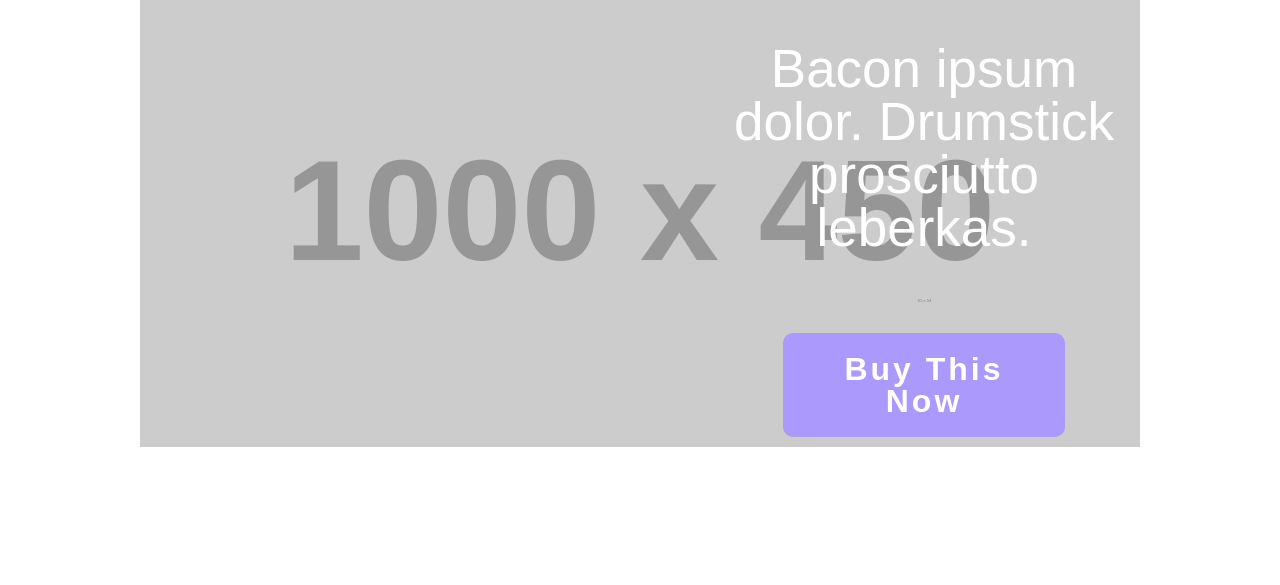
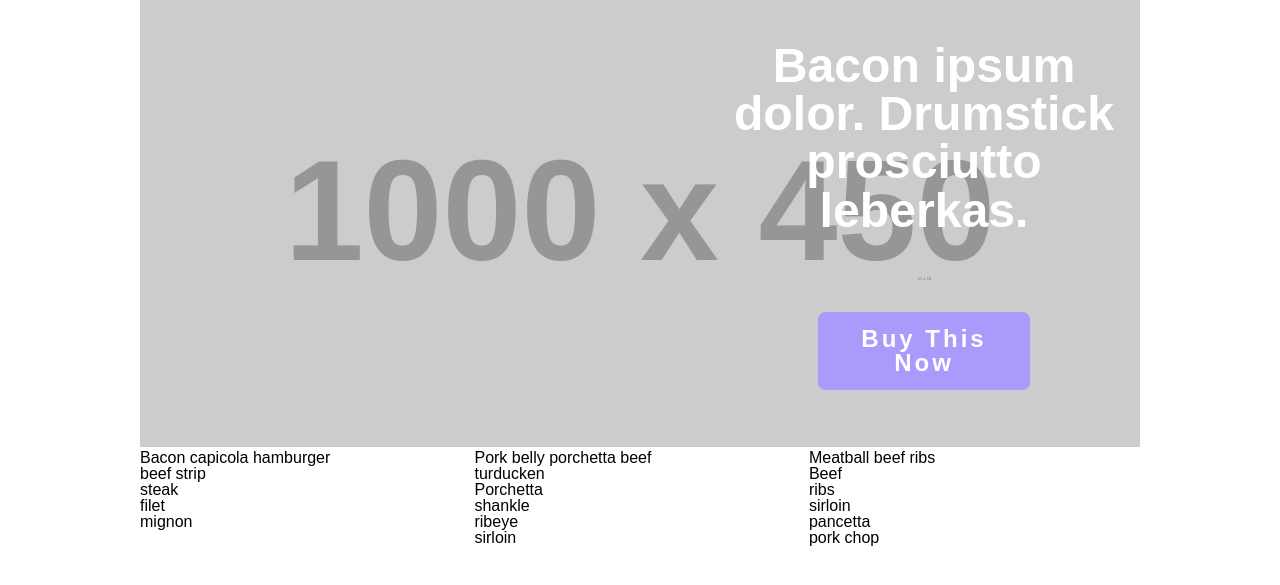
Before and after one commit to ngons/responsive-slider, a plain HTML site: page index.html in a window 1280 px wide. Shown: the part 53-638 px from the top of the page. Drawn offline with Linux system fonts and the light colour scheme; placeholder pictures from the web are drawn by us.

Commit message:
Added little buying incentives tables

```diff
--- a/css/style.css
+++ b/css/style.css
@@ -102,11 +102,12 @@ img {
 }
 
 h1 {
-    font-size: 3.313em;
+    font-size: 3.013em;
     line-height: 1em; /* 52 / 52 = 1em*/
     padding: 0.25em 0 0.25em;
     color: #fff;
     text-align: center;
+    font-weight: bold;
 }
 
 .heart-image {
@@ -117,7 +118,7 @@ h1 {
     display: block;
 }
 
-a.sign-up {
+a.signup {
     background-color: #AB99FB;
     -moz-border-radius: 0.313em;
     -webkit-border-radius: 0.313em;
@@ -133,7 +134,7 @@ a.sign-up {
     display: block;
     letter-spacing: 3px;
     text-align: center;
-    font-size: 2em;
+    font-size: 1.5em;
 
     -webkit-transition: background-color 0.5s ease 0.1s;
     -moz-transition: background-color 0.5s ease 0.1s;
@@ -144,6 +145,16 @@ a.sign-up {
 
 .mobile-banner-pic {
     display: none;
+}
+
+.charts {
+    display: block;
+}
+
+.chart-one, .chart-two, .chart-three {
+    width: 33%;
+    display: inline-block;
+    vertical-align: top;
 }
 
 
--- a/index.html
+++ b/index.html
@@ -35,7 +35,38 @@
             <div class="main-heading">
                 <h1 class="banner-text">Bacon ipsum dolor. Drumstick prosciutto leberkas.</h1>
                 <img class="heart-image" src="http://placehold.it/61x54/000000">
-                <a href="#" title="Sign Up Free" class="sign-up signup">Buy This Now</a>
+                <a href="#" title="Sign Up Free" class="signup">Buy This Now</a>
+            </div>
+        </div>
+        <div class="charts">
+            <div class="chart-one">
+                <h2>Bacon capicola hamburger</h2>
+                <ol>
+                    <li>beef strip</li>
+                    <li>steak</li>
+                    <li>filet</li>
+                    <li>mignon</li>
+                </ol>
+            </div>
+            <div class="chart-two">
+                <h2>Pork belly porchetta beef</h2>
+                <ol>
+                    <li>turducken</li>
+                    <li>Porchetta</li>
+                    <li>shankle</li>
+                    <li>ribeye</li>
+                    <li>sirloin</li>
+                </ol>
+            </div>
+            <div class="chart-three">
+                <h2>Meatball beef ribs</h2>
+                <ol>
+                    <li>Beef</li>
+                    <li>ribs</li>
+                    <li>sirloin</li>
+                    <li>pancetta</li>
+                    <li>pork chop</li>
+                </ol>
             </div>
         </div>
     </div>
```
